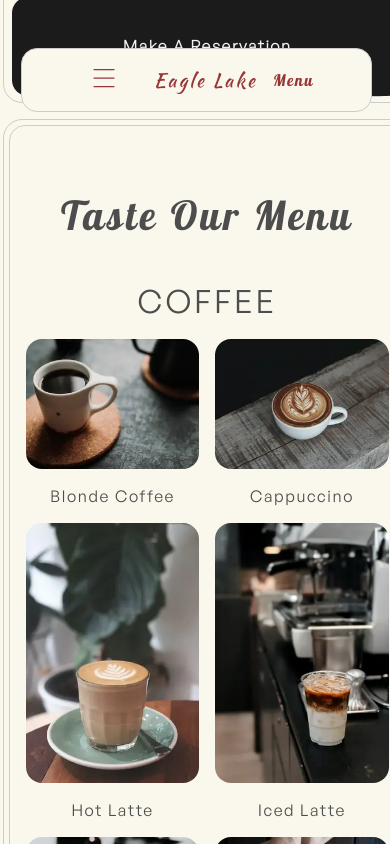
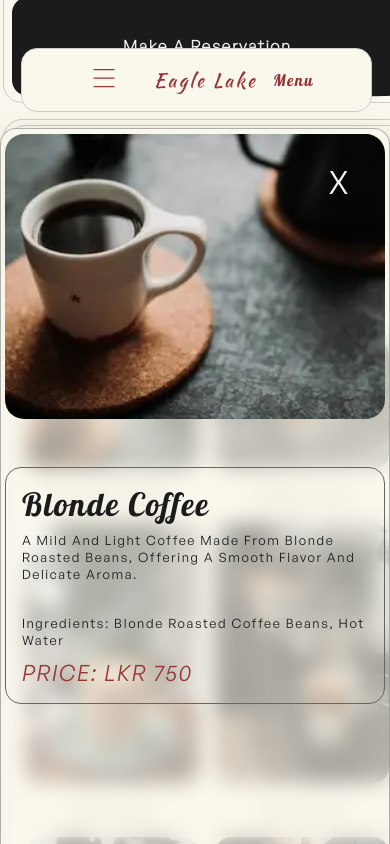
Before and after one commit to shehabwaleedd/eagle-lake, a React (Create React App) app: page / in a window 390 px wide. Both pictures are taken after a click on the element "Blonde Coffee". Shown: the part 1680-2524 px from the top of the page. Built offline with nearby package versions, Linux system fonts and the light colour scheme.

Commit message:
fixed press on the menu submenu issue.

```diff
--- a/src/App.css
+++ b/src/App.css
@@ -176,7 +176,6 @@ img {
 }
 
 
-
 ::-webkit-scrollbar {
   width: 0.8rem;
   height: 0.5rem;
--- a/src/pages/home/Home.jsx
+++ b/src/pages/home/Home.jsx
@@ -14,7 +14,7 @@ const Home = ({ navOpen, setNavOpen, isMobile, setIsMobile, setIsTablet, isTable
             <motion.div className="left__side" initial={{ opacity: 0, x: -100, transition: { delay: 0.3, staggerChildren: 3.5, duration: 0.5, ease: [0.42, 0, 0.58, 1] }, }} animate={{ opacity: 1, x: 0, transition: { delay: 0.2, staggerChildren: 3.5, duration: 0.7, ease: [0.42, 0, 0.58, 1] },}} exit={{ opacity: 0, x: -500, transition: { delay: 0.3, velocity: 2, staggerChildren: 1.5, duration: 1, ease: [0.42, 0, 0.58, 1] }, }}>
                 <Intro />
                 <About />
-                <Menu />
+                <Menu isMobile={isMobile}/>
                 <Reservation />
             </motion.div>
             <motion.div className="right__side" initial={{ opacity: 0, x: 100, transition: { delay: 0.3, staggerChildren: 3.5, duration: 0.5, ease: [0.42, 0, 0.58, 1] },}} animate={{ opacity: 1, x: 0, transition: { delay: 0.2, staggerChildren: 3.5, duration: 0.7, ease: [0.42, 0, 0.58, 1] }, }} exit={{ opacity: 0, x: 500, transition: { delay: 0.3, velocity: 2, staggerChildren: 1.5, duration: 1, ease: [0.42, 0, 0.58, 1] }, }}>
--- a/src/pages/menu/Menu.css
+++ b/src/pages/menu/Menu.css
@@ -244,7 +244,7 @@
         gap: 2rem;
     }
     .preview__content img {
-        width: 23rem;
+        width: 98%;
         height: 20rem;
         object-fit: cover;
         transition: all 1s cubic-bezier(0.16, 1, 0.3, 1);
--- a/src/pages/menu/Menu.jsx
+++ b/src/pages/menu/Menu.jsx
@@ -2,8 +2,10 @@ import React, { useState, useEffect } from 'react'
 import './Menu.css'
 import Data from './Data'
 import { motion, AnimatePresence } from 'framer-motion'
+import MobileResponsive from './menuResponsive/mobileResponsive./MobileResponsive'
+import DesktopResponsive from './menuResponsive/desktopResponsive/DesktopResponsive'
 
-const Menu = () => {
+const Menu = ({ isMobile }) => {
     const [selectedImage, setSelectedImage] = useState(null);
     const [selectedDescription, setSelectedDescription] = useState(null);
     const [selectedIngredients, setSelectedIngredients] = useState(null);
@@ -38,61 +40,30 @@ const Menu = () => {
 
     return (
         <>
-            <section className='menu' id='menu'>
-                <div className="menu__container">
-                    <h1>Taste Our Menu</h1>
-                    <div className="menu__items">
-                        {Data.map((category, index) => (
-                            <div key={index} className={`menu__category`}>
-                                <h2>{category.category}</h2>
-                                <div className={`menu__category-items`}>
-                                    {category.items.map(({ image, name, description, ingredients, price, img_300px }, index) => (
-                                        <div
-                                            key={index}
-                                            className="menu__item"
-                                            onMouseEnter={() => openPreview(image, description, ingredients, name, price)}
-                                            onMouseLeave={closeItem}
-                                            loading='lazy'
-                                            srcSet={[`${img_300px}?w=300&format=webp 300w`]}
-                                            onClick={() => openPreview(image, description, ingredients, name, price)}
-                                        >
-                                            <img src={image} alt={name} />
-                                            <p>{name}</p>
-                                        </div>
-                                    ))}
-                                </div>
-                            </div>
-                        ))}
-                    </div>
-                </div>
-            </section>
-            <AnimatePresence mode='wait'>
-                {selectedImage && (
-                    <motion.div className='preview__modal'
-                        initial={{ opacity: 0, y: 100 }}
-                        animate={{ opacity: 1, y: 0 }}
-                        transition={{ duration: 0.5 }}
-                        exit={{ opacity: 0, y: 100 }}
-                    >
-                        <div className='preview__close'>
-                            <button onClick={closeItem}>X</button>
-                        </div>
-                        <motion.div className='preview__content'>
-                            <motion.img initial={{ opacity: 0, y: 100 }} animate={{ opacity: 1, y: 0 }} transition={{ duration: 0.5 }} exit={{ opacity: 0, y: 100 }} src={selectedImage} alt='Preview' />
-                            <div className="preview__description">
-                                <h1>{selectedName}</h1>
-                                <div className="prev__description_ingri">
-                                    <span>{selectedDescription}</span>
-                                    <p>Ingredients: {selectedIngredients.join(', ')}</p>
-                                </div>
-                                <div className="prev__description_price">
-                                    <span>Price: {selectedPrice}</span>
-                                </div>
-                            </div>
-                        </motion.div>
-                    </motion.div>
-                )}
-            </AnimatePresence>
+            {isMobile ? (
+                <MobileResponsive
+                    Data={Data}
+                    selectedImage={selectedImage}
+                    closeItem={closeItem}
+                    selectedName={selectedName}
+                    openPreview={openPreview}
+                    selectedDescription={selectedDescription}
+                    selectedIngredients={selectedIngredients}
+                    selectedPrice={selectedPrice}
+
+                />
+            ) : (
+                <DesktopResponsive
+                    Data={Data}
+                    selectedImage={selectedImage}
+                    closeItem={closeItem}
+                    selectedName={selectedName}
+                    openPreview={openPreview}
+                    selectedDescription={selectedDescription}
+                    selectedIngredients={selectedIngredients}
+                    selectedPrice={selectedPrice}
+                />
+            )}
         </>
     )
 }
--- /dev/null
+++ b/src/pages/menu/menuResponsive/desktopResponsive/DesktopResponsive.jsx
@@ -0,0 +1,66 @@
+import React from 'react'
+import { motion, AnimatePresence } from 'framer-motion'
+
+const DesktopResponsive = ({ Data, selectedImage, closeItem, selectedName, openPreview, selectedDescription, selectedIngredients, selectedPrice }) => {
+    return (
+        <>
+            <section className='menu' id='menu'>
+                <div className="menu__container">
+                    <h1>Taste Our Menu</h1>
+                    <div className="menu__items">
+                        {Data.map((category, index) => (
+                            <div key={index} className={`menu__category`}>
+                                <h2>{category.category}</h2>
+                                <div className={`menu__category-items`}>
+                                    {category.items.map(({ image, name, description, ingredients, price, img_300px }, index) => (
+                                        <div
+                                            key={index}
+                                            className="menu__item"
+                                            onMouseEnter={() => openPreview(image, description, ingredients, name, price)}
+                                            onMouseLeave={closeItem}
+                                            loading='lazy'
+                                            srcSet={[`${img_300px}?w=300&format=webp 300w`]}
+                                            onClick={() => openPreview(image, description, ingredients, name, price)}
+                                        >
+                                            <img src={image} alt={name} />
+                                            <p>{name}</p>
+                                        </div>
+                                    ))}
+                                </div>
+                            </div>
+                        ))}
+                    </div>
+                </div>
+            </section>
+            <AnimatePresence mode='wait'>
+                {selectedImage && (
+                    <motion.div className='preview__modal'
+                        initial={{ opacity: 0, y: 100 }}
+                        animate={{ opacity: 1, y: 0 }}
+                        transition={{ duration: 0.5 }}
+                        exit={{ opacity: 0, y: 100 }}
+                    >
+                        <div className='preview__close'>
+                            <button onClick={closeItem}>X</button>
+                        </div>
+                        <motion.div className='preview__content'>
+                            <motion.img initial={{ opacity: 0, y: 100 }} animate={{ opacity: 1, y: 0 }} transition={{ duration: 0.5 }} exit={{ opacity: 0, y: 100 }} src={selectedImage} alt='Preview' />
+                            <div className="preview__description">
+                                <h1>{selectedName}</h1>
+                                <div className="prev__description_ingri">
+                                    <span>{selectedDescription}</span>
+                                    <p>Ingredients: {selectedIngredients.join(', ')}</p>
+                                </div>
+                                <div className="prev__description_price">
+                                    <span>Price: {selectedPrice}</span>
+                                </div>
+                            </div>
+                        </motion.div>
+                    </motion.div>
+                )}
+            </AnimatePresence>
+        </>
+    )
+}
+
+export default DesktopResponsive
--- /dev/null
+++ b/src/pages/menu/menuResponsive/mobileResponsive./MobileResponsive.jsx
@@ -0,0 +1,72 @@
+import React, { useEffect } from 'react'
+import { motion, AnimatePresence } from 'framer-motion'
+
+const MobileResponsive = ({ Data, selectedImage, closeItem, selectedName, openPreview, selectedDescription, selectedIngredients, selectedPrice }) => {
+
+    useEffect(() => {
+        if (selectedImage) {
+            document.body.classList.add('no-scroll')
+        } else {
+            document.body.classList.remove('no-scroll')
+        }
+    }, [])
+    return (
+        <>
+            <section className='menu' id='menu'>
+                <div className="menu__container">
+                    <h1>Taste Our Menu</h1>
+                    <div className="menu__items">
+                        {Data.map((category, index) => (
+                            <div key={index} className={`menu__category`}>
+                                <h2>{category.category}</h2>
+                                <div className={`menu__category-items`}>
+                                    {category.items.map(({ image, name, description, ingredients, price, img_300px }, index) => (
+                                        <div
+                                            key={index}
+                                            className="menu__item"
+                                            loading='lazy'
+                                            srcSet={[`${img_300px}?w=300&format=webp 300w`]}
+                                            onClick={() => openPreview(image, description, ingredients, name, price)}
+                                        >
+                                            <img src={image} alt={name} />
+                                            <p>{name}</p>
+                                        </div>
+                                    ))}
+                                </div>
+                            </div>
+                        ))}
+                    </div>
+                </div>
+            </section>
+            <AnimatePresence mode='wait'>
+                {selectedImage && (
+                    <motion.div className='preview__modal'
+                        initial={{ opacity: 0, y: 100 }}
+                        animate={{ opacity: 1, y: 0 }}
+                        transition={{ duration: 0.5 }}
+                        exit={{ opacity: 0, y: 100 }}
+                    >
+                        <div className='preview__close'>
+                            <button onClick={closeItem}>X</button>
+                        </div>
+                        <motion.div className='preview__content'>
+                            <motion.img initial={{ opacity: 0, y: 100 }} animate={{ opacity: 1, y: 0 }} transition={{ duration: 0.5 }} exit={{ opacity: 0, y: 100 }} src={selectedImage} alt='Preview' />
+                            <div className="preview__description">
+                                <h1>{selectedName}</h1>
+                                <div className="prev__description_ingri">
+                                    <span>{selectedDescription}</span>
+                                    <p>Ingredients: {selectedIngredients.join(', ')}</p>
+                                </div>
+                                <div className="prev__description_price">
+                                    <span>Price: {selectedPrice}</span>
+                                </div>
+                            </div>
+                        </motion.div>
+                    </motion.div>
+                )}
+            </AnimatePresence>
+        </>
+    )
+}
+
+export default MobileResponsive
```
